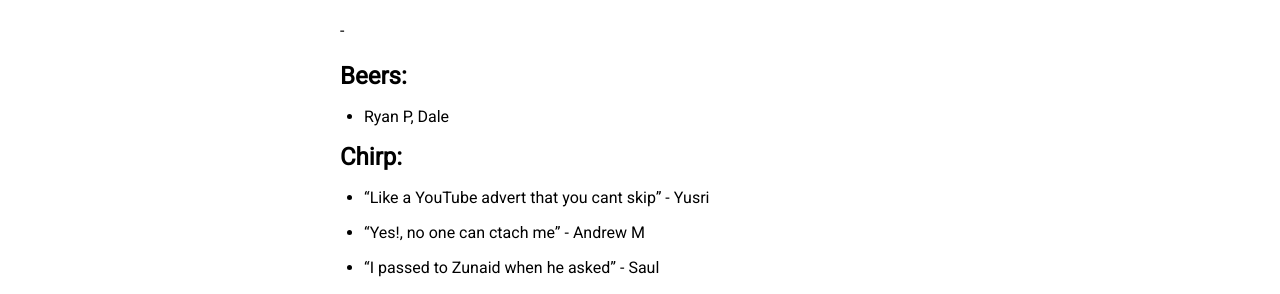
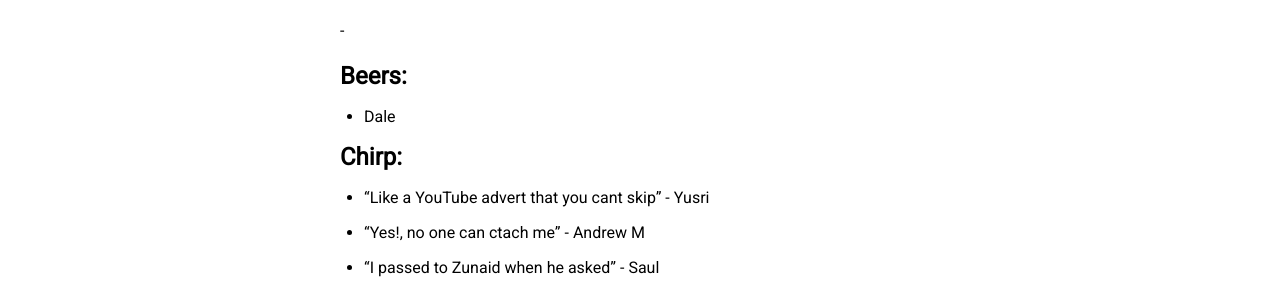
Before and after one commit to sundayrugby/sundayrugby.github.io, a Jekyll site: the page built from _posts/2022-08-21-Q.md, in a window 1280 px wide and 900 px high, scrolled down 1729 px. Shown: the part 153-447 px from the top of the window. Built offline with Jekyll 4.4.1, drawn with Linux system fonts in a browser that asks for light colours; nearby versions of some CDN libraries.

Commit message:
Update 2022-08-21-Q.md

```diff
--- a/_posts/2022-08-21-Q.md
+++ b/_posts/2022-08-21-Q.md
@@ -61,7 +61,7 @@ image: 2022_08_21.jpg
 
 ## Beers:
 
-* Ryan P, Dale
+* Dale
 
 
 ## Chirp:
```
